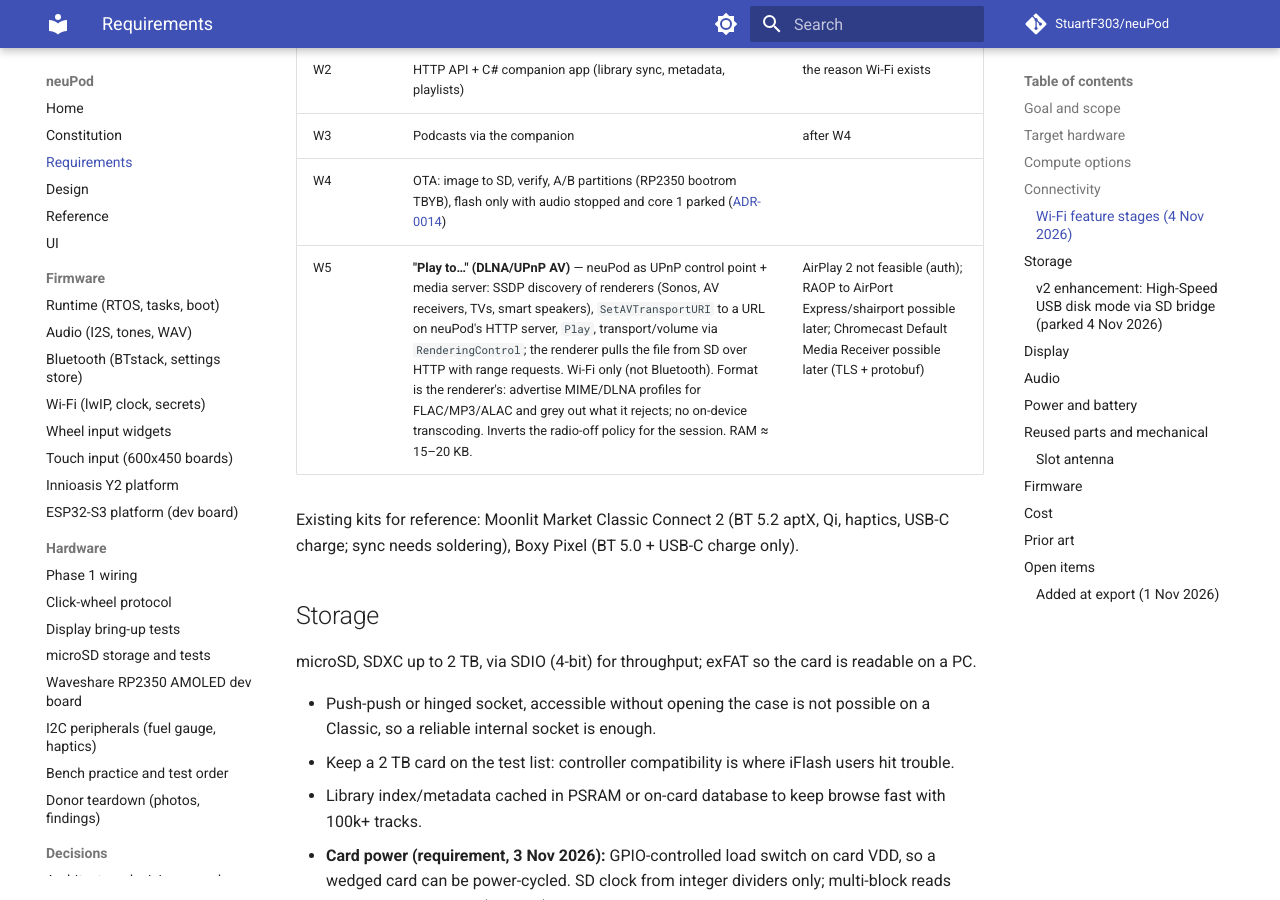
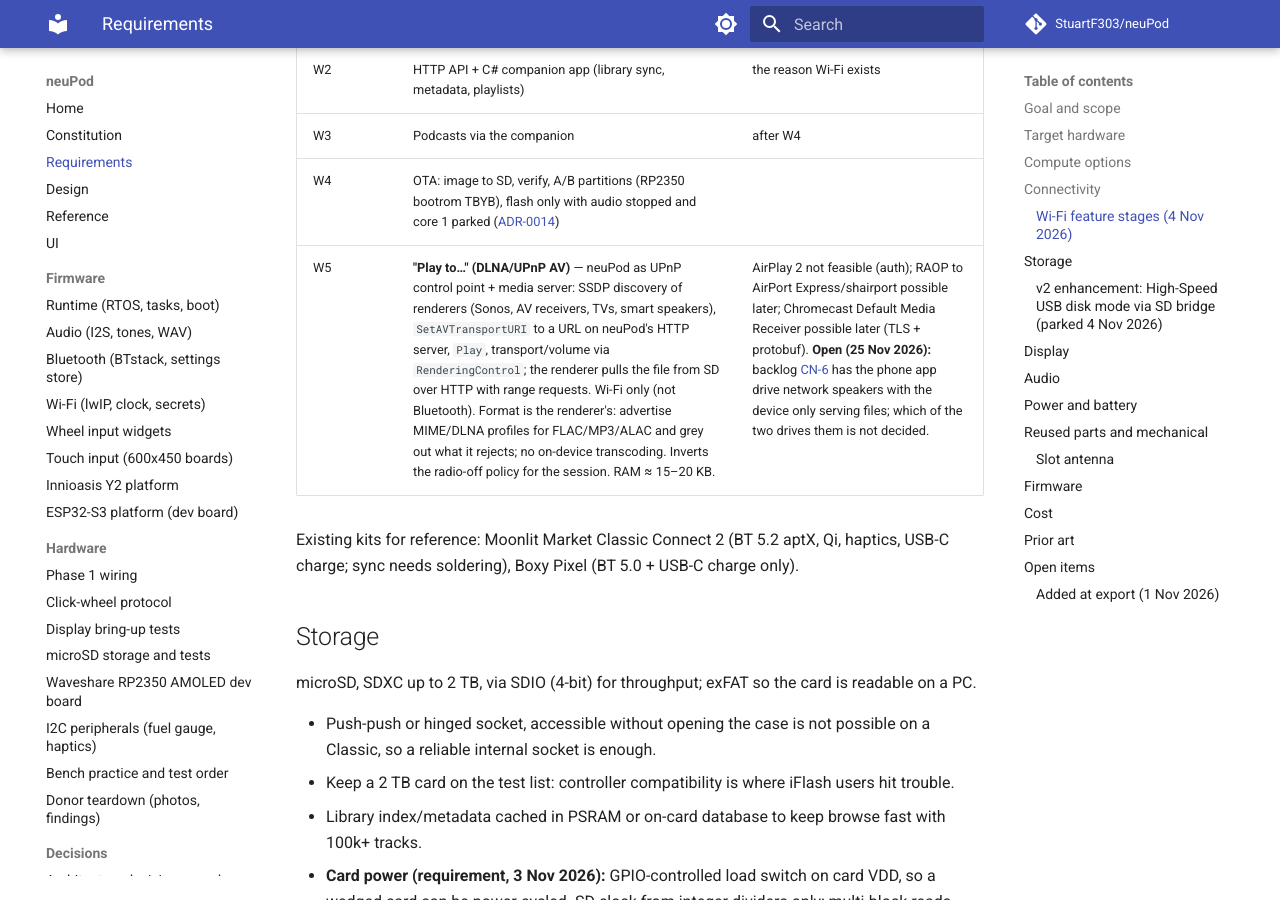
Before and after one commit to StuartF303/neuPod, an MkDocs documentation site: the page built from docs/requirements.md, in a window 1280 px wide and 900 px high, scrolled down 3718 px. Built offline with MkDocs 1.6.1 and Material for MkDocs 9.7.7, drawn with Linux system fonts in a browser that asks for light colours; comment, search, counter and statistics services are not loaded.

Commit message:
docs: cross-reference Wi-Fi stage W5 and backlog CN-6
They differ on who drives network speakers (the device as DLNA control
point, or the phone app with the device serving files). Marked open in
both places; not decided here.

Co-Authored-By: Claude Fable 5.2 <noreply@anthropic.com>

```diff
--- a/docs/requirements.md
+++ b/docs/requirements.md
@@ -64,7 +64,7 @@ Required: 2.4 GHz Wi-Fi, Bluetooth audio (A2DP to AirPods/headphones/speakers),
 | W2 | HTTP API + C# companion app (library sync, metadata, playlists) | the reason Wi-Fi exists |
 | W3 | Podcasts via the companion | after W4 |
 | W4 | OTA: image to SD, verify, A/B partitions (RP2350 bootrom TBYB), flash only with audio stopped and core 1 parked ([ADR-0014](adr/0014-ota-ab-partitions.md)) | |
-| W5 | **"Play to…" (DLNA/UPnP AV)** — neuPod as UPnP control point + media server: SSDP discovery of renderers (Sonos, AV receivers, TVs, smart speakers), `SetAVTransportURI` to a URL on neuPod's HTTP server, `Play`, transport/volume via `RenderingControl`; the renderer pulls the file from SD over HTTP with range requests. Wi-Fi only (not Bluetooth). Format is the renderer's: advertise MIME/DLNA profiles for FLAC/MP3/ALAC and grey out what it rejects; no on-device transcoding. Inverts the radio-off policy for the session. RAM ≈ 15–20 KB. | AirPlay 2 not feasible (auth); RAOP to AirPort Express/shairport possible later; Chromecast Default Media Receiver possible later (TLS + protobuf) |
+| W5 | **"Play to…" (DLNA/UPnP AV)** — neuPod as UPnP control point + media server: SSDP discovery of renderers (Sonos, AV receivers, TVs, smart speakers), `SetAVTransportURI` to a URL on neuPod's HTTP server, `Play`, transport/volume via `RenderingControl`; the renderer pulls the file from SD over HTTP with range requests. Wi-Fi only (not Bluetooth). Format is the renderer's: advertise MIME/DLNA profiles for FLAC/MP3/ALAC and grey out what it rejects; no on-device transcoding. Inverts the radio-off policy for the session. RAM ≈ 15–20 KB. | AirPlay 2 not feasible (auth); RAOP to AirPort Express/shairport possible later; Chromecast Default Media Receiver possible later (TLS + protobuf). **Open (25 Nov 2026):** backlog [CN-6](backlog.md) has the phone app drive network speakers with the device only serving files; which of the two drives them is not decided. |
 
 Existing kits for reference: Moonlit Market Classic Connect 2 (BT 5.2 aptX, Qi, haptics, USB-C charge; sync needs soldering), Boxy Pixel (BT 5.0 + USB-C charge only).
 
```
Also changed, not shown: docs/backlog.md (+1 -1 lines), docs/wifi.md (+1 -1 lines).
